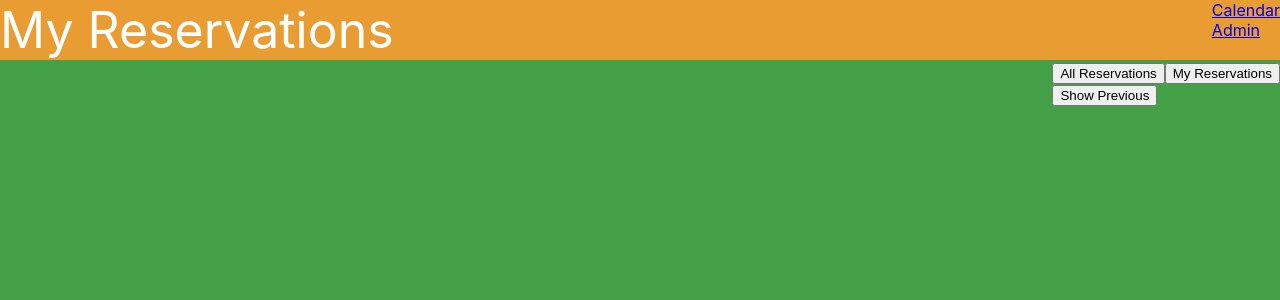
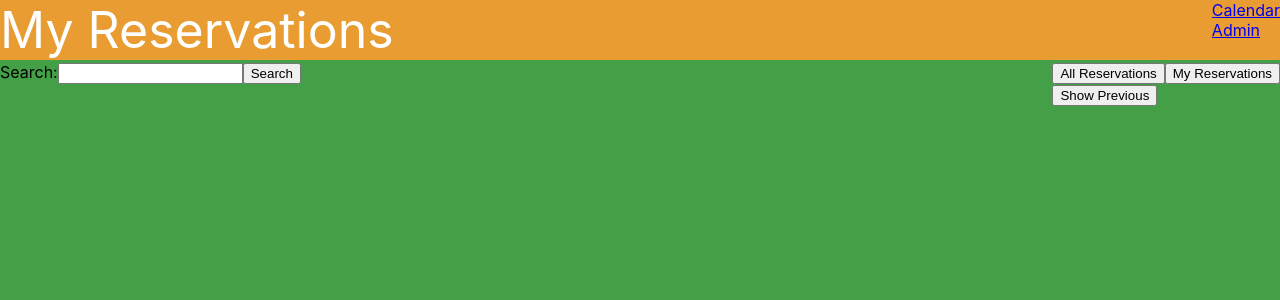
Before and after one commit to senior-design-845/spn-scheduler, a React (Create React App) app: page /myreservations in a window 1280 px wide. Shown: the top 300 px of the page. Built offline with nearby package versions, Linux system fonts and the light colour scheme; no server answers.

Commit message:
Added search function to 'My Reservations' page.

```diff
--- a/src/EditReservations.css
+++ b/src/EditReservations.css
@@ -9,7 +9,6 @@
     width: 70%;
 }
 .dd-list-container {
-    background: #ffa726;
     border-radius: 4px;
     margin: 10px;
     text-align: center;
--- a/src/EditReservations.js
+++ b/src/EditReservations.js
@@ -26,6 +26,8 @@ class EditReservations extends Component {
         this.handleMyRes = this.handleMyRes.bind(this);
         this.handlePastRes = this.handlePastRes.bind(this);
         this.handleHidePast = this.handleHidePast.bind(this);
+        this.handleSearch = this.handleSearch.bind(this);
+        this.handleChange = this.handleChange.bind(this);
     }
 
     // This is the creation of the list items
@@ -44,11 +46,14 @@ class EditReservations extends Component {
         return(items.map(this.createItem));
     }
 
-    getReservations() {
+    getReservations(showPast) {
         //Get the room reservation data from the server
+        this.setState({events : []});
+
+        let previousRes = showPast || false;
 
         let procCall = '';
-        if (this.state.showPastRes) {
+        if (previousRes) {
             procCall = '/userPastReservations';
         }
         else {
@@ -90,11 +95,15 @@ class EditReservations extends Component {
 
     }
 
-    handleAllRes() {
+    handleAllRes(showPast) {
         this.setState({events : [], allReservations: true});
 
+        let previousRes = showPast || false;
+
+        console.log(previousRes);
+
         let procCall = '';
-        if (this.state.showPastRes) {
+        if (previousRes) {
             procCall = '/userAllPastReservations';
         }
         else {
@@ -135,13 +144,25 @@ class EditReservations extends Component {
     }
 
     handleMyRes() {
-        this.setState({events : [], allReservations : false, showPastRest : false});
+        this.setState({allReservations : false});
 
         this.getReservations();
     }
 
     handlePastRes() {
-        this.setState({showPastRes : true, events : []});
+        this.setState({showPastRes : true});
+
+        let showPast = true;
+        if (this.state.allReservations) {
+            this.handleAllRes(showPast);
+        }
+        else {
+            this.getReservations(showPast);
+        }
+    }
+
+    handleHidePast() {
+        this.setState({showPastRes : false});
 
         if (this.state.allReservations) {
             this.handleAllRes();
@@ -151,15 +172,48 @@ class EditReservations extends Component {
         }
     }
 
-    handleHidePast() {
-        this.setState({showPastRes : false, events : []});
+    handleChange(event) {
+        console.log('handle');
+        return this.setState({[event.target.name]: event.target.value});
+    }
 
-        if (this.state.allReservations) {
-            this.handleAllRes();
-        }
-        else {
-            this.getReservations();
-        }
+    handleSearch(term) {
+        term.preventDefault();
+
+        this.setState({events : []});
+
+        fetch('/searchReservations', {
+            method: 'POST',
+            headers: {
+                'Accept': 'application/json',
+                'Content-Type': 'application/json',
+            },
+            body: JSON.stringify({
+                searchTerm: this.state.searchTerm,
+                bid: this.state.buildingID,
+                orderBy: this.state.orderBy,
+            }),
+        })
+            .then(response => response.json())
+            .then(reservations => {
+                let events = [];
+
+                reservations.map(record => {
+                    events.push({
+                        roomID: record.roomID,
+                        start_datetime: record.start_datetime,
+                        end_datetime: record.end_datetime,
+                        title: record.title,
+                        event_detail: record.event_detail,
+                        recordID: record.recordID,
+                        recurring_recordID: record.recurring_recordID,
+                        room_name: record.room_name,
+                    });
+                    return null;
+                });
+
+                this.setState({events: events});
+            });
     }
 
     componentDidMount() {
@@ -175,15 +229,23 @@ class EditReservations extends Component {
                 <div id = 'routing-table'>
                     <Link id="link" to="/calendar">Calendar</Link>
                     <br/>
+                    {
+                        this.state.userClass === 1 ? (
                             <Link id="link" to="/admin">Admin</Link>
+                        ) : (null)
+                    }
                 </div>
                 <div className = 'page-title'>My Reservations</div>
+                <div id = 'reservation-buttons'>
                     {
                         this.state.userClass === 1 ? (
-                        <div id = 'reservation-buttons'>
+                            <div id = 'admin-buttons'>
                                 <button onClick={this.handleAllRes}>All Reservations</button>
-                            <button onClick={this.handleMyRes}>My Reservations</button>
+                                <button onClick = {this.handleMyRes} > My Reservations</button>
                                 <br/>
+                            </div>
+                        ) : null
+                    }
                     {
                         !this.state.showPastRes ? (
                             <button onClick={this.handlePastRes}>Show Previous</button>
@@ -192,8 +254,13 @@ class EditReservations extends Component {
                         )
                     }
                 </div>
-                    ) : null
-                }
+                <form id = 'search-box' onSubmit={this.handleSearch}>
+                    <label>
+                        Search:
+                        <input name='searchTerm' onChange={this.handleChange} type="text" />
+                    </label>
+                    <input type="submit" value="Search" />
+                </form>
                 <div ref = 'events' className = 'event-list-wrapper'>
                     {this.createItems(this.state.events)}
                 </div>
@@ -218,6 +285,12 @@ class EventDropdown extends Component {
         let startDate = moment(dateObjectStart).format('LL');
         let startTime = moment(dateObjectStart).format('LT');
         let endTime = moment(dateObjectEnd).format('LT');
+
+        let previous = false;
+        let background = '#ffa726';
+        if (dateObjectStart < (new Date())) {previous = true; background = 'grey';}
+
+        console.log(dateObjectStart, (new Date()));
 
         this.showDDContent = this.showDDContent.bind(this);
         this.closeDDContent = this.closeDDContent.bind(this);
@@ -259,6 +332,8 @@ class EventDropdown extends Component {
             dailyConflict: false,
             invalidSub: false,
             deleteClick: false,
+            background: background,
+            previous: previous,
         }
     }
 
@@ -399,7 +474,7 @@ class EventDropdown extends Component {
                     dateConflict: false,
                     dailyConflict: false,
                     weeklyConflict: false,
-                })
+                });
 
                 let conflict = record[0].valid.conflict;
                 let dailyOver = record[0].valid.dailyOver;
@@ -440,7 +515,7 @@ class EventDropdown extends Component {
     render() {
         return(
             // The shown portion of the individual events
-            <div className='dd-list-container'>
+            <div className='dd-list-container' style={{'background': this.state.background}}>
                 <div className = 'dd-list-header' onClick={this.showDDContent}>
                     <div className = 'event-item'>
                         Room: {this.state.room_name}
@@ -463,6 +538,7 @@ class EventDropdown extends Component {
                                 Description: {this.state.description}
                             </div>
                             {
+                                !this.state.previous ? (
                                     !this.state.ddEditClick ? (
                                         <button className = 'dd-edit-button' onClick={this.ddEditClick}>EDIT</button>
                                     ) : (
@@ -556,6 +632,7 @@ class EventDropdown extends Component {
                                             <button className = 'dd-cancel-button' onClick={this.ddCancelClick}>CANCEL</button>
                                         </div>
                                     )
+                                ) : ( null )
                             }
 
                         </div>
```
Also changed, not shown: src/Server.js (+12 -0 lines), 1 other file (tests, documents, lock files or other folders). Lines whose indentation alone changed are shown as unchanged.
